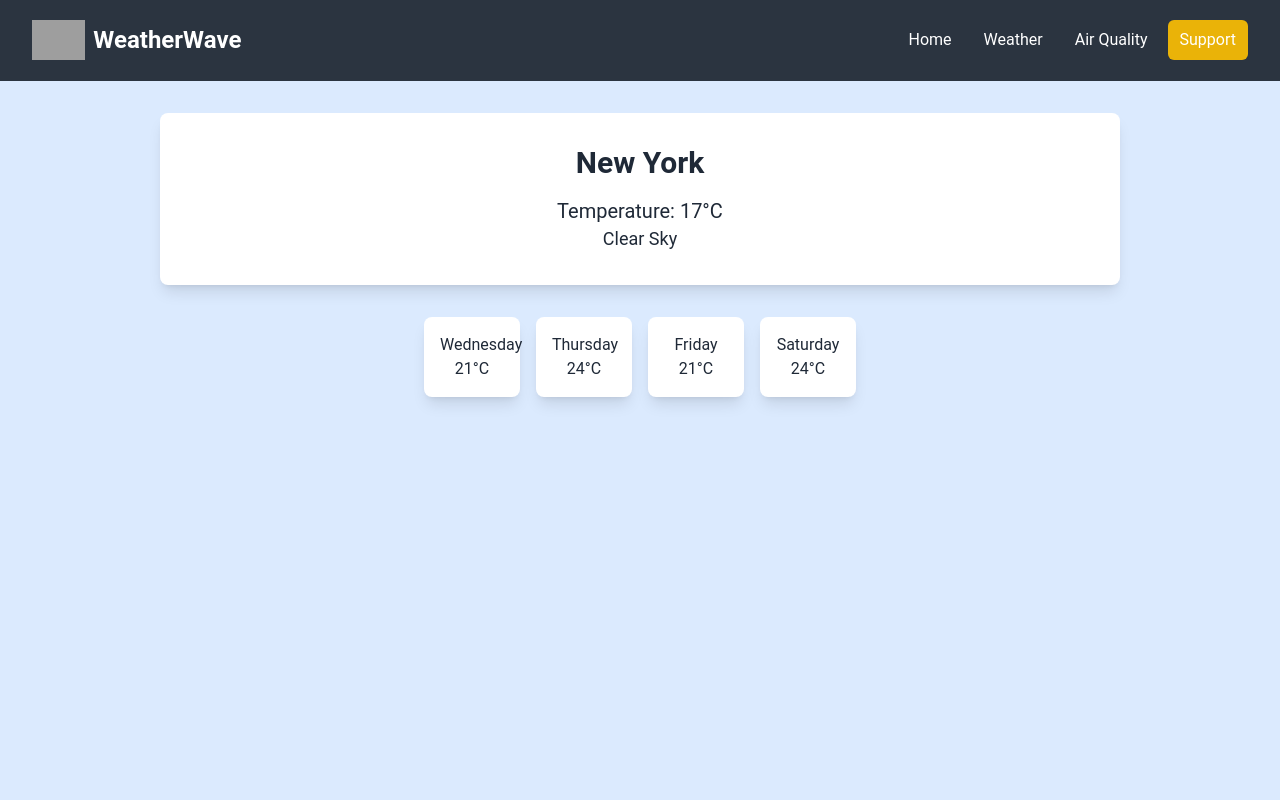
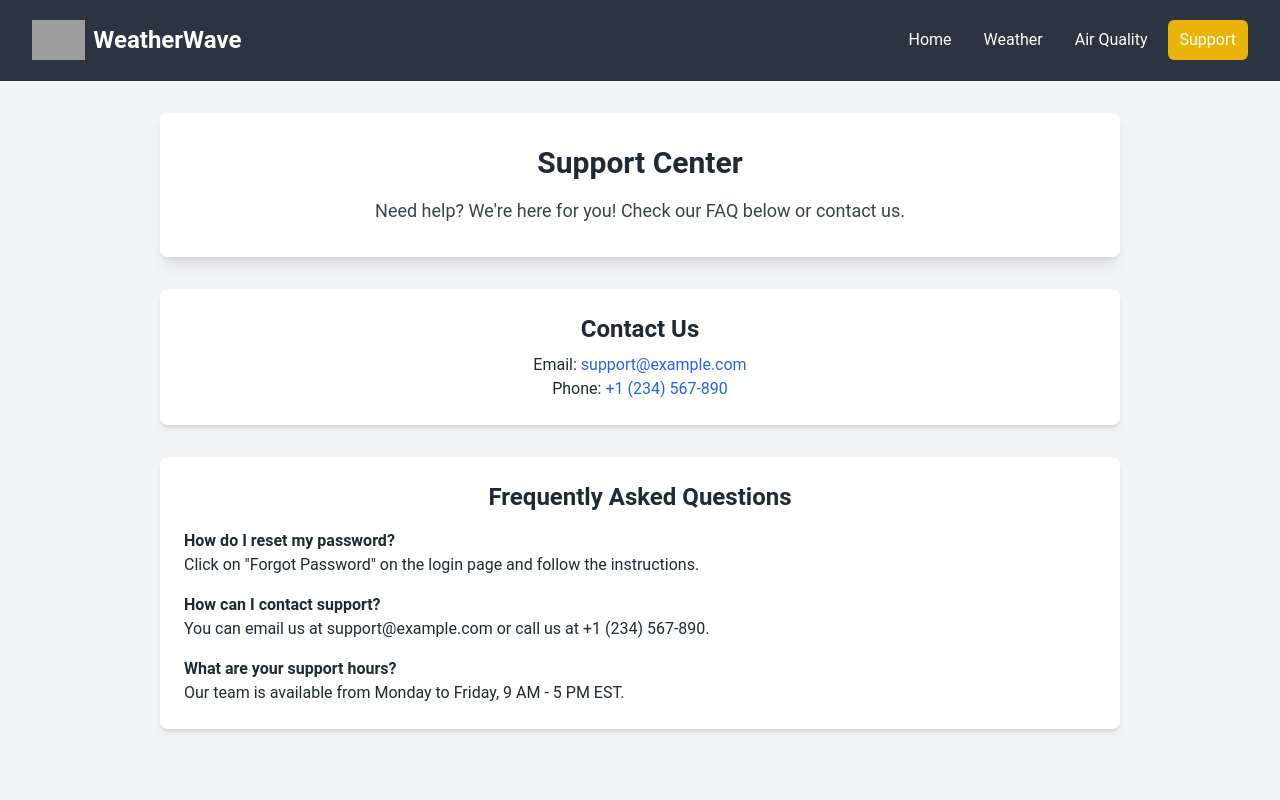
Before and after one commit to Elites100/ReactWeather-Project, a React (Vite) app: page /support in a window 1280 px wide. Shown: the top 800 px of the page. Built offline with nearby package versions, Linux system fonts and the light colour scheme; grey boxes are pictures that could not be loaded.

Commit message:
Update SupportPage.jsx

```diff
--- a/src/pages/SupportPage.jsx
+++ b/src/pages/SupportPage.jsx
@@ -1,33 +1,42 @@
-import React from 'react'
+import React from 'react';
 
 const SupportPage = () => {
   return (
-    <div className="flex flex-col items-center bg-blue-100 min-h-screen py-8">
+    <div className="flex flex-col items-center bg-gray-100 min-h-screen py-8">
       <div className="bg-white shadow-lg rounded-lg p-8 text-center w-3/4 mb-8">
-        <h1 className="text-3xl font-bold mb-4">New York</h1>
-        <p className="text-xl">Temperature: 17°C</p>
-        <p className="text-lg">Clear Sky</p>
+        <h1 className="text-3xl font-bold mb-4">Support Center</h1>
+        <p className="text-lg text-gray-700">
+          Need help? We're here for you! Check our FAQ below or contact us.
+        </p>
       </div>
-      <div className="flex justify-center gap-4">
-        <div className="bg-white shadow-lg rounded-lg p-4 text-center w-24">
-          <p>Wednesday</p>
-          <p>21°C</p>
-        </div>
-        <div className="bg-white shadow-lg rounded-lg p-4 text-center w-24">
-          <p>Thursday</p>
-          <p>24°C</p>
-        </div>
-        <div className="bg-white shadow-lg rounded-lg p-4 text-center w-24">
-          <p>Friday</p>
-          <p>21°C</p>
-        </div>
-        <div className="bg-white shadow-lg rounded-lg p-4 text-center w-24">
-          <p>Saturday</p>
-          <p>24°C</p>
+
+      {/* Contact Section */}
+      <div className="bg-white shadow-md rounded-lg p-6 text-center w-3/4 mb-8">
+        <h2 className="text-2xl font-semibold mb-2">Contact Us</h2>
+        <p>Email: <a href="mailto:support@example.com" className="text-blue-600">support@example.com</a></p>
+        <p>Phone: <a href="tel:+1234567890" className="text-blue-600">+1 (234) 567-890</a></p>
+      </div>
+
+      {/* FAQ Section */}
+      <div className="bg-white shadow-md rounded-lg p-6 w-3/4">
+        <h2 className="text-2xl font-semibold mb-4 text-center">Frequently Asked Questions</h2>
+        <div className="text-left space-y-4">
+          <div>
+            <h3 className="font-semibold">How do I reset my password?</h3>
+            <p>Click on "Forgot Password" on the login page and follow the instructions.</p>
+          </div>
+          <div>
+            <h3 className="font-semibold">How can I contact support?</h3>
+            <p>You can email us at support@example.com or call us at +1 (234) 567-890.</p>
+          </div>
+          <div>
+            <h3 className="font-semibold">What are your support hours?</h3>
+            <p>Our team is available from Monday to Friday, 9 AM - 5 PM EST.</p>
+          </div>
         </div>
       </div>
     </div>
-  )
-}
+  );
+};
 
-export default SupportPage
+export default SupportPage;
```
